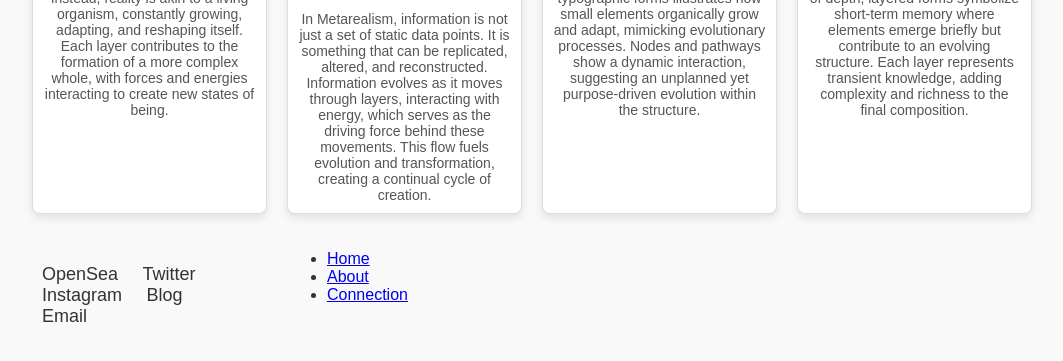
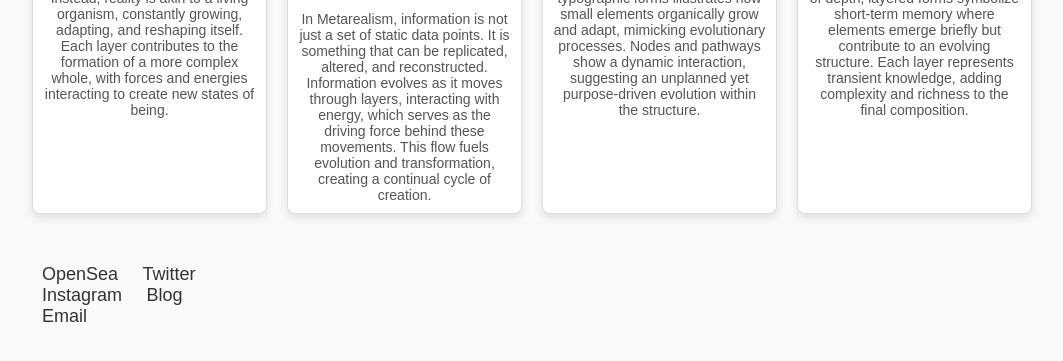
Before and after one commit to bdikici1/Metarealism1, a plain HTML site: page index.html in a window 1280 px wide. Shown: the part 408-769 px from the top of the page, without its empty margins (108-1171 px from the left). Drawn offline with Linux system fonts and the light colour scheme.

Commit message:
Add files via upload

```diff
--- a/index.html
+++ b/index.html
@@ -116,13 +116,3 @@
     <a href="https://www.instagram.com/bdik.ici"target="_blank">Instagram</a>
     <a href="blog.html">Blog</a>     <a href="mailto:banudikici@hotmil.com">Email </a> <!-- E-posta Bağlantısı -->
 </div>
-
-
-</body>
-</html><nav class="alt-menu">
-  <ul>
-    <li><a href="index.html">Home</a></li>
-    <li><a href="hakkimizda.html">About</a></li>
-    <li><a href="iletisim.html">Connection</a></li>
-  </ul>
-</nav>
```
Also changed, not shown: style.css (+0 -11 lines).
